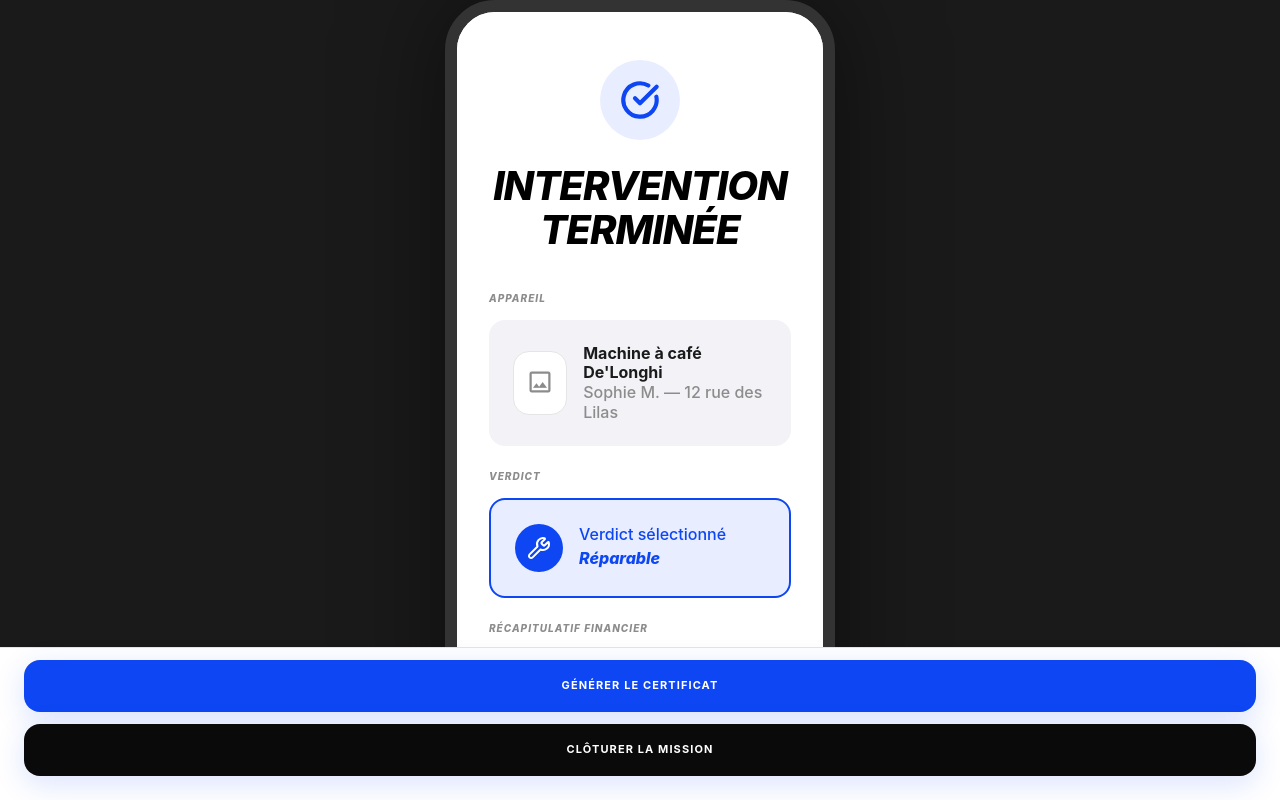
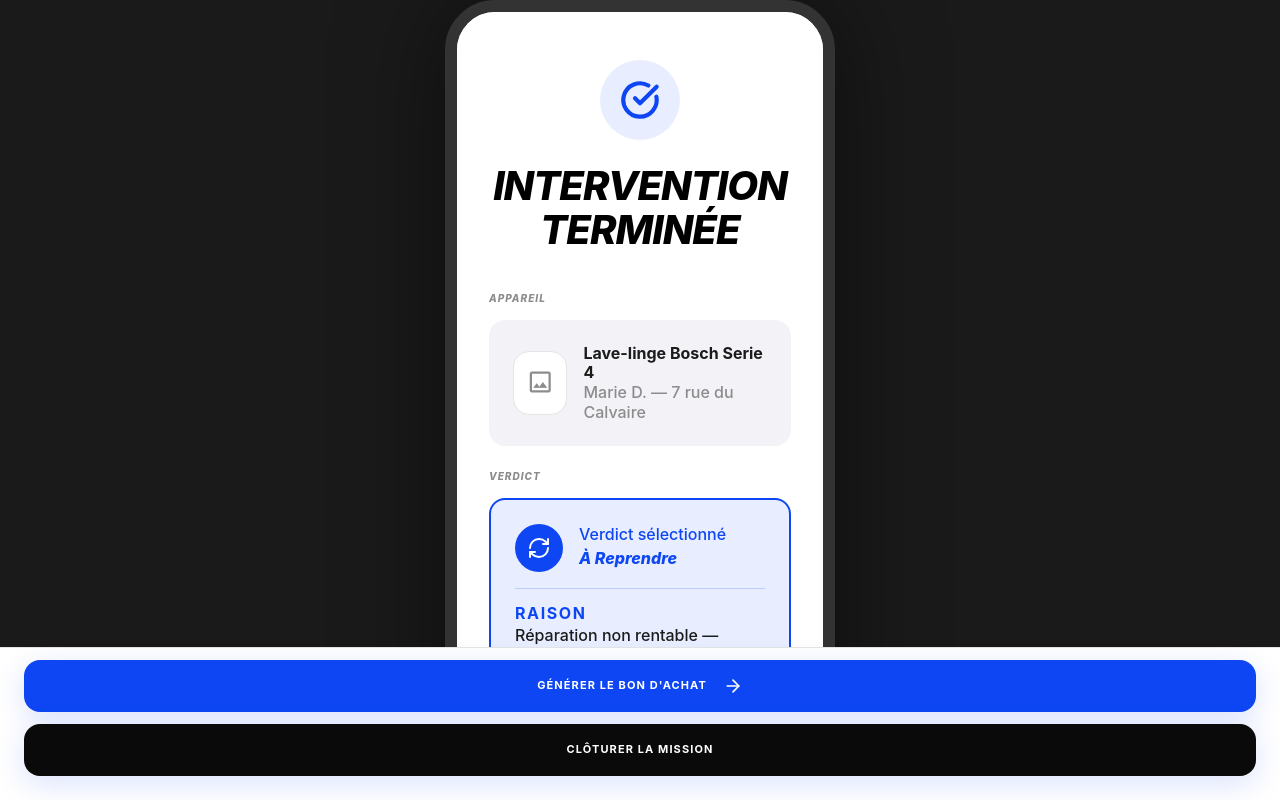
Before and after one commit to PaulCochet/Loop_bachlor_project, a React (Vite) app in the folder loop-react-app/: page /technician/recap in a window 1280 px wide. Built offline with nearby package versions, Linux system fonts and the light colour scheme.

Commit message:
Final separation of User and Technician demo flows

```diff
--- a/loop-react-app/src/pages/technician/Dashboard.jsx
+++ b/loop-react-app/src/pages/technician/Dashboard.jsx
@@ -55,7 +55,7 @@ const TechnicianDashboard = () => {
           {[
             { icon: ClipboardList, label: 'Missions', value: '3' },
             { icon: Clock, label: 'Temps', value: '2h30' },
-            { icon: Route, label: 'Route', value: '1,2 km' }
+            { icon: Route, label: 'Route', value: '2,1 km' }
           ].map((item, i) => (
             <motion.div
               key={i}
@@ -88,18 +88,18 @@ const TechnicianDashboard = () => {
             <div className="p-8 space-y-6">
               <div className="flex justify-between items-start">
                 <div className="space-y-1">
-                  <h3 className="text-2xl display-text">Sophie M.</h3>
-                  <p className="text-[#8C8C8C] font-medium">{formData.brand || 'Appareil inconnu'}</p>
+                  <h3 className="text-2xl display-text">Marie D.</h3>
+                  <p className="text-[#8C8C8C] font-medium">{formData.brand || 'Lave-linge Bosch Serie 4'}</p>
                 </div>
                 <div className="bg-[#f2f2f0] px-3 py-1 rounded-full">
-                  <p className="text-[11px] font-bold text-[#1a1c1b]">9h00 — 11h00</p>
+                  <p className="text-[11px] font-bold text-[#1a1c1b]">10h00 — 12h00</p>
                 </div>
               </div>
 
               <div className="flex items-start gap-3 py-4 border-y border-[#eeeeec]">
                 <MapPin className="text-[#8C8C8C] mt-0.5" size={20} />
                 <div className="space-y-0.5">
-                  <p className="text-sm font-bold">12 rue des Lilas</p>
+                  <p className="text-sm font-bold">7 rue du Calvaire</p>
                   <p className="text-xs text-[#8C8C8C] font-medium uppercase tracking-wider">44000 Nantes</p>
                 </div>
               </div>
--- a/loop-react-app/src/pages/technician/Mission.jsx
+++ b/loop-react-app/src/pages/technician/Mission.jsx
@@ -73,13 +73,13 @@ const TechnicianMission = () => {
                 />
               </div>
               <div>
-                <p className="text-lg display-text text-[#1a1c1b]">Sophie M.</p>
-                <p className="text-sm text-[#8C8C8C] font-medium">12 rue des Lilas Nantes</p>
+                <p className="text-lg display-text text-[#1a1c1b]">Marie D.</p>
+                <p className="text-sm text-[#8C8C8C] font-medium">7 rue du Calvaire, Nantes</p>
               </div>
             </div>
             <div className="pt-4 border-t border-gray-100 flex items-center gap-2">
               <Clock className="text-[#0D46F2]" size={14} />
-              <p className="text-sm font-bold text-[#1a1c1b]">Mercredi 6 mai — 16h00 à 18h00</p>
+              <p className="text-sm font-bold text-[#1a1c1b]">Mercredi 6 mai — 10h00 à 12h00</p>
             </div>
           </section>
 
@@ -95,13 +95,13 @@ const TechnicianMission = () => {
                 />
               </div>
               <div className="space-y-2">
-                <p className="text-lg display-text text-[#1a1c1b]">{formData.brand || "Machine à café De'Longhi"}</p>
+                <p className="text-lg display-text text-[#1a1c1b]">{formData.brand || 'Lave-linge Bosch Serie 4'}</p>
                 <div className="space-y-1">
                   <p className="text-xs text-[#8C8C8C] display-text uppercase tracking-widest">Problème</p>
-                  <p className="text-sm font-medium text-[#464545]">Ne s'allume pas. L'interrupteur situé sur le côté droit semble défaillant.</p>
+                  <p className="text-sm font-medium text-[#464545]">Fuite d'eau sous la machine</p>
                 </div>
                 <div className="inline-flex items-center gap-2 px-2 py-1 bg-red-50 text-red-600 rounded text-[9px] display-text tracking-tighter ">
-                  Panne identifiée: interrupteur
+                  Error Code: E18
                 </div>
               </div>
             </div>
@@ -112,8 +112,9 @@ const TechnicianMission = () => {
             <h3 className="text-[10px] font-bold uppercase tracking-widest text-[#8C8C8C] mb-4 ml-1">Pièces à embarquer</h3>
             <ul className="space-y-3">
               {[
-                "Interrupteur de remplacement De'Longhi",
-                "Tournevis de précision + kit démontage"
+                "Joint de hublot Bosch Serie 4",
+                "Pompe de vidange Bosch 00145212",
+                "Clé plate + tournevis cruciforme"
               ].map((part, i) => (
                 <li key={i} className="flex items-start gap-3">
                   <span className="w-2 h-2 rounded-full bg-[#0D46F2] mt-1.5 flex-shrink-0"></span>
--- a/loop-react-app/src/pages/technician/Recap.jsx
+++ b/loop-react-app/src/pages/technician/Recap.jsx
@@ -1,7 +1,7 @@
-import React from 'react';
+import React, { useState } from 'react';
 import { useNavigate, useLocation } from 'react-router-dom';
-import { motion } from 'framer-motion';
-import { CheckCircle, Wrench, RefreshCw, Trash2, Download } from 'lucide-react';
+import { motion, AnimatePresence } from 'framer-motion';
+import { CheckCircle, Wrench, RefreshCw, Trash2, Download, QrCode, ArrowRight, Send } from 'lucide-react';
 import Button from '../../components/shared/Button';
 import ScreenLayout from '../../components/shared/ScreenLayout';
 import { useGlobalState } from '../../context/GlobalStateContext';
@@ -11,19 +11,79 @@ const TechnicianRecap = () => {
   const location = useLocation();
   const photo = location.state?.photo;
   const { formData } = useGlobalState();
-
-  const handleDownloadCertificate = () => {
-    // Mock download behavior
-    console.log('[DEBUG] Generating certificate...');
-    alert('Le certificat d\'intervention a été généré et envoyé à l\'usager.');
-  };
+  const [showVoucher, setShowVoucher] = useState(false);
 
   const verdictIcons = {
     'réparable': Wrench,
     'à reprendre': RefreshCw,
     'à recycler': Trash2
   };
-  const VerdictIcon = verdictIcons[formData.verdict] || Wrench;
+  const VerdictIcon = verdictIcons[formData.verdict || 'à reprendre'] || RefreshCw;
+
+  if (showVoucher) {
+    return (
+      <ScreenLayout
+        actions={
+          <div className="space-y-3 w-full">
+            <Button className="!bg-[#0D46F2] !text-white" onClick={() => navigate('/technician/dashboard')}>
+              Envoyer à Marie D.
+              <Send size={18} className="ml-2" />
+            </Button>
+            <Button variant="ghost" onClick={() => navigate('/technician/dashboard')} className="!text-[#0A0A0A]">
+              Clôturer la mission
+            </Button>
+          </div>
+        }
+      >
+        <div className="pt-12 pb-12 text-center">
+          <motion.div
+            initial={{ scale: 0.8, opacity: 0 }}
+            animate={{ scale: 1, opacity: 1 }}
+            className="mb-8"
+          >
+            <h1 className="text-4xl display-text tracking-tight leading-tight uppercase mb-2 italic font-bold">
+              Bon d'achat généré
+            </h1>
+            <p className="text-sm font-medium text-[#8C8C8C]">Valable chez nos partenaires</p>
+          </motion.div>
+
+          {/* Voucher Card */}
+          <motion.div
+            initial={{ y: 20, opacity: 0 }}
+            animate={{ y: 0, opacity: 1 }}
+            transition={{ delay: 0.2 }}
+            className="bg-[#0D46F2] rounded-[32px] p-8 text-white shadow-2xl shadow-[#0D46F2]/30 mb-10 relative overflow-hidden"
+          >
+            <div className="absolute top-0 right-0 w-32 h-32 bg-white/10 rounded-full -mr-16 -mt-16 blur-2xl"></div>
+            <p className="text-[11px] display-text uppercase tracking-[0.3em] opacity-80 mb-6">Bon d'achat reconditionneur</p>
+            <h2 className="text-7xl display-text tracking-tighter mb-2">50€</h2>
+            <p className="text-sm font-medium opacity-80">Valable 3 mois</p>
+          </motion.div>
+
+          {/* Partner Logos */}
+          <div className="space-y-6 mb-10">
+            <p className="text-[10px] display-text uppercase tracking-widest text-[#8C8C8C]">Partenaires officiels</p>
+            <div className="flex justify-center gap-8 items-center opacity-40 grayscale">
+              <div className="flex flex-col items-center">
+                <div className="w-12 h-12 bg-gray-200 rounded-full mb-2"></div>
+                <p className="text-[9px] font-bold">Underdog Nantes</p>
+              </div>
+              <div className="flex flex-col items-center">
+                <div className="w-12 h-12 bg-gray-200 rounded-full mb-2"></div>
+                <p className="text-[9px] font-bold">Back Market</p>
+              </div>
+            </div>
+          </div>
+
+          {/* QR Code Placeholder */}
+          <div className="bg-[#F2F2F7] rounded-[24px] p-8 border-2 border-dashed border-[#D1D1D6] flex flex-col items-center gap-3">
+            <QrCode size={64} className="text-[#8C8C8C]" />
+            <p className="text-[10px] font-bold uppercase tracking-widest text-[#8C8C8C]">Scannez pour utiliser</p>
+          </div>
+        </div>
+      </ScreenLayout>
+    );
+  }
 
   return (
     <ScreenLayout
@@ -31,9 +91,10 @@ const TechnicianRecap = () => {
             <div className="space-y-3 w-full">
                 <Button
                     className="!bg-[#0D46F2] !text-white"
-                    onClick={handleDownloadCertificate}
+                    onClick={() => setShowVoucher(true)}
                 >
-                    Générer le certificat
+                    Générer le bon d'achat
+                    <ArrowRight size={20} className="ml-2" />
                 </Button>
                 <Button
                     className="!bg-[#0A0A0A] !text-white"
@@ -74,8 +135,8 @@ const TechnicianRecap = () => {
                             )}
                         </div>
                         <div>
-                            <p className="font-bold text-[#1a1c1b]">Machine à café De'Longhi</p>
-                            <p className="text-sm font-medium text-[#8C8C8C]">Sophie M. — 12 rue des Lilas</p>
+                            <p className="font-bold text-[#1a1c1b]">Lave-linge Bosch Serie 4</p>
+                            <p className="text-sm font-medium text-[#8C8C8C]">Marie D. — 7 rue du Calvaire</p>
                         </div>
                     </div>
                 </div>
@@ -84,42 +145,54 @@ const TechnicianRecap = () => {
             {/* Section Verdict */}
             <section className="space-y-4">
                 <h3 className="text-[10px] display-text uppercase tracking-widest text-[#8C8C8C]">Verdict</h3>
-                <div className="bg-[#E8EEFF] border-2 border-[#0D46F2] rounded-[24px] p-6 flex items-center gap-4">
+                <div className="bg-[#E8EEFF] border-2 border-[#0D46F2] rounded-[24px] p-6 flex flex-col gap-4">
+                    <div className="flex items-center gap-4">
                         <div className="p-3 bg-[#0D46F2] text-white rounded-full">
                             <VerdictIcon size={24} />
                         </div>
                         <div>
                             <p className="text-sm font-medium text-[#0D46F2]">Verdict sélectionné</p>
                             <p className="text-lg font-bold display-text uppercase text-[#0D46F2] capitalize">
-                            {formData.verdict || 'Réparable'}
+                                {formData.verdict || 'À reprendre'}
                             </p>
+                        </div>
+                    </div>
+                    <div className="pt-4 border-t border-[#0D46F2]/20">
+                        <p className="text-xs font-bold text-[#0D46F2] uppercase tracking-widest mb-1">Raison</p>
+                        <p className="text-sm font-medium text-[#1a1c1b]">Réparation non rentable — valeur de revente possible</p>
+                    </div>
+                    <div className="grid grid-cols-2 gap-4">
+                        <div>
+                            <p className="text-[9px] font-bold text-[#8C8C8C] uppercase tracking-widest mb-1">Pièce identifiée</p>
+                            <p className="text-xs font-bold">Joint de hublot + Pompe</p>
+                        </div>
+                        <div>
+                            <p className="text-[9px] font-bold text-[#8C8C8C] uppercase tracking-widest mb-1">Durée</p>
+                            <p className="text-xs font-bold">18 min</p>
+                        </div>
                     </div>
                 </div>
             </section>
 
-            {/* Section Intervention */}
+            {/* Section Financial Summary */}
             <section className="space-y-4">
                 <h3 className="text-[10px] display-text uppercase tracking-widest text-[#8C8C8C]">Récapitulatif financier</h3>
                 <div className="bg-[#F2F2F7] rounded-[24px] p-6 space-y-3">
                     <div className="flex justify-between items-center text-sm">
-                        <span className="text-[#8C8C8C] display-text uppercase tracking-widest text-[9px]">Main d'oeuvre (HT)</span>
-                        <span className="font-bold text-[#1a1c1b]">20€</span>
+                        <span className="text-[#8C8C8C] display-text uppercase tracking-widest text-[9px]">Diagnostic</span>
+                        <span className="font-bold text-green-600">0€ (offert)</span>
                     </div>
                     <div className="flex justify-between items-center text-sm">
-                        <span className="text-[#8C8C8C] display-text uppercase tracking-widest text-[9px]">TVA 20% (MO)</span>
-                        <span className="font-bold text-[#1a1c1b]">4€</span>
+                        <span className="text-[#8C8C8C] display-text uppercase tracking-widest text-[9px]">Estimation valeur revente</span>
+                        <span className="font-bold text-[#1a1c1b]">80€</span>
                     </div>
                     <div className="flex justify-between items-center text-sm">
-                        <span className="text-[#8C8C8C] display-text uppercase tracking-widest text-[9px]">Supplément pièces (HT)</span>
-                        <span className="font-bold text-[#1a1c1b]">10€</span>
-                    </div>
-                    <div className="flex justify-between items-center text-sm">
-                        <span className="text-[#8C8C8C] display-text uppercase tracking-widest text-[9px]">TVA 20% (Pièces)</span>
-                        <span className="font-bold text-[#1a1c1b]">2€</span>
+                        <span className="text-[#8C8C8C] display-text uppercase tracking-widest text-[9px]">Bon d'achat remis</span>
+                        <span className="font-bold text-[#0D46F2]">50€</span>
                     </div>
                     <div className="pt-4 border-t border-[#E5E5E5] flex justify-between items-center">
-                        <span className="display-text uppercase text-sm">Total TTC</span>
-                        <span className="display-text tracking-tighter text-2xl text-[#0D46F2]">36€</span>
+                        <span className="display-text uppercase text-sm">Net pour l'usager</span>
+                        <span className="display-text tracking-tighter text-2xl text-[#0D46F2]">+50€</span>
                     </div>
                 </div>
             </section>
--- a/loop-react-app/src/pages/technician/Verification.jsx
+++ b/loop-react-app/src/pages/technician/Verification.jsx
@@ -15,10 +15,10 @@ const TechnicianVerification = () => {
   const { formData, updateFormData, updateDiagnostic } = useGlobalState();
 
   const diagnosticLabels = {
-    abnormalNoise: 'Bruit anormal',
-    powerStatus: 'Alimentation',
-    visibleLeak: 'Fuite visible',
-    drumRotation: 'Rotation tambour'
+    visibleWater: 'Eau visible',
+    leakTiming: 'Moment fuite',
+    gasketWear: 'État joint',
+    errorCodeE18: 'Code E18'
   };
 
   const getVerdictStyle = (verdict) => {
@@ -71,26 +71,26 @@ const TechnicianVerification = () => {
                     whileTap={{ scale: 0.98 }}
                     onClick={() => updateFormData('verdict', v.id)}
                     className={`relative flex items-start gap-4 p-5 rounded-[20px] border-2 transition-all w-full text-left ${
-                      isSelected
+                      (formData.verdict === v.id || (!formData.verdict && v.id === 'à reprendre'))
                         ? 'border-[#0D46F2] bg-[#E8EEFF]'
                         : 'border-[#E5E5E5] bg-white'
                     }`}
                   >
-                    <div className={`p-3 rounded-full ${isSelected ? 'bg-[#0D46F2] text-white' : 'bg-[#F2F2F7] text-[#8C8C8C]'}`}>
+                    <div className={`p-3 rounded-full ${(formData.verdict === v.id || (!formData.verdict && v.id === 'à reprendre')) ? 'bg-[#0D46F2] text-white' : 'bg-[#F2F2F7] text-[#8C8C8C]'}`}>
                       <v.Icon size={24} />
                     </div>
                     <div className="flex-1">
                       <div className="flex items-center justify-between mb-1">
-                        <span className={`display-text uppercase font-bold text-lg ${isSelected ? 'text-[#0D46F2]' : 'text-[#1a1c1b]'}`}>
+                        <span className={`display-text uppercase font-bold text-lg ${(formData.verdict === v.id || (!formData.verdict && v.id === 'à reprendre')) ? 'text-[#0D46F2]' : 'text-[#1a1c1b]'}`}>
                           {v.label}
                         </span>
-                        {v.id === 'réparable' && (
+                        {v.id === 'à reprendre' && (
                           <span className="px-2 py-0.5 bg-[#0D46F2] text-white text-[9px] font-bold uppercase tracking-widest rounded-full">
                             Recommandé
                           </span>
                         )}
                       </div>
-                      <p className={`text-sm font-medium ${isSelected ? 'text-[#0D46F2]' : 'text-[#8C8C8C]'}`}>
+                      <p className={`text-sm font-medium ${(formData.verdict === v.id || (!formData.verdict && v.id === 'à reprendre')) ? 'text-[#0D46F2]' : 'text-[#8C8C8C]'}`}>
                         {v.description}
                       </p>
                     </div>
--- a/loop-react-app/src/pages/user/Dashboard.jsx
+++ b/loop-react-app/src/pages/user/Dashboard.jsx
@@ -17,8 +17,8 @@ const Dashboard = () => {
       status: 'Intervention terminée',
       date: 'Lundi 5 mai 2026',
       technician: 'Lucas M.',
-      parts: 'Pompe de vidange',
-      duration: '38 min',
+      parts: "Interrupteur De'Longhi",
+      duration: '25 min',
       co2: '218 kg',
       verdict: 'Réparable'
     },
--- a/loop-react-app/src/pages/user/Description.jsx
+++ b/loop-react-app/src/pages/user/Description.jsx
@@ -38,7 +38,7 @@ const Description = () => {
         <div className="flex flex-col gap-8">
           <IOSInput
             label="Marque de votre appareil"
-            placeholder="Samsung, Smeg..."
+            placeholder="De'Longhi, Nespresso..."
             value={formData.brand}
             onChange={(e) => updateFormData('brand', e.target.value)}
           />
--- a/loop-react-app/src/pages/user/Recap.jsx
+++ b/loop-react-app/src/pages/user/Recap.jsx
@@ -61,7 +61,7 @@ const Recap = () => {
           {/* Address & Map Card */}
           <section className="bg-[#F2F2F7] p-5 rounded-[24px] overflow-hidden">
             <p className="text-[10px] font-bold uppercase tracking-widest text-[#8C8C8C] mb-4">Lieu d'intervention</p>
-            <p className="font-bold text-[17px] mb-4 tracking-tight">4 rue Loop, Nantes</p>
+            <p className="font-bold text-[17px] mb-4 tracking-tight">12 rue des Lilas, 44000 Nantes</p>
             <div className="h-32 w-full rounded-[16px] overflow-hidden bg-white shadow-inner">
               <MapContainer
                 center={[47.2181, -1.5528]}
```
Also changed, not shown: loop-react-app/src/pages/technician/Diagnostic.jsx (+13 -13 lines). Lines whose indentation alone changed are shown as unchanged.
